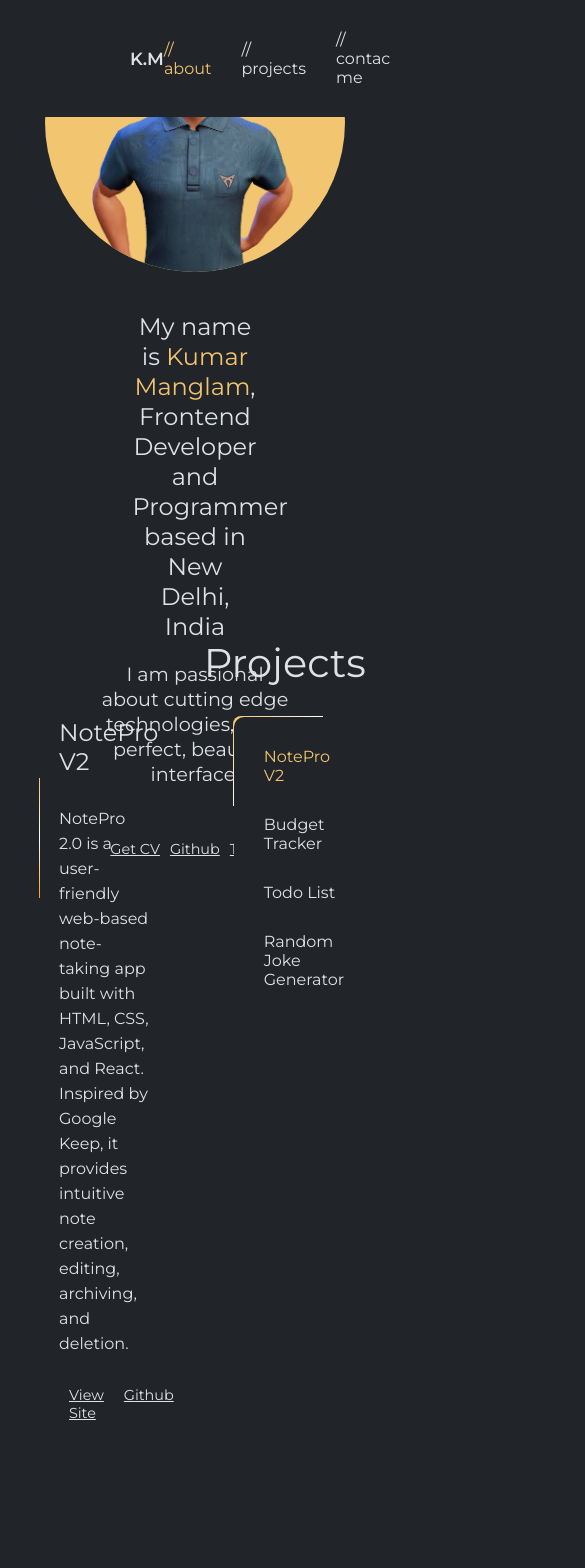
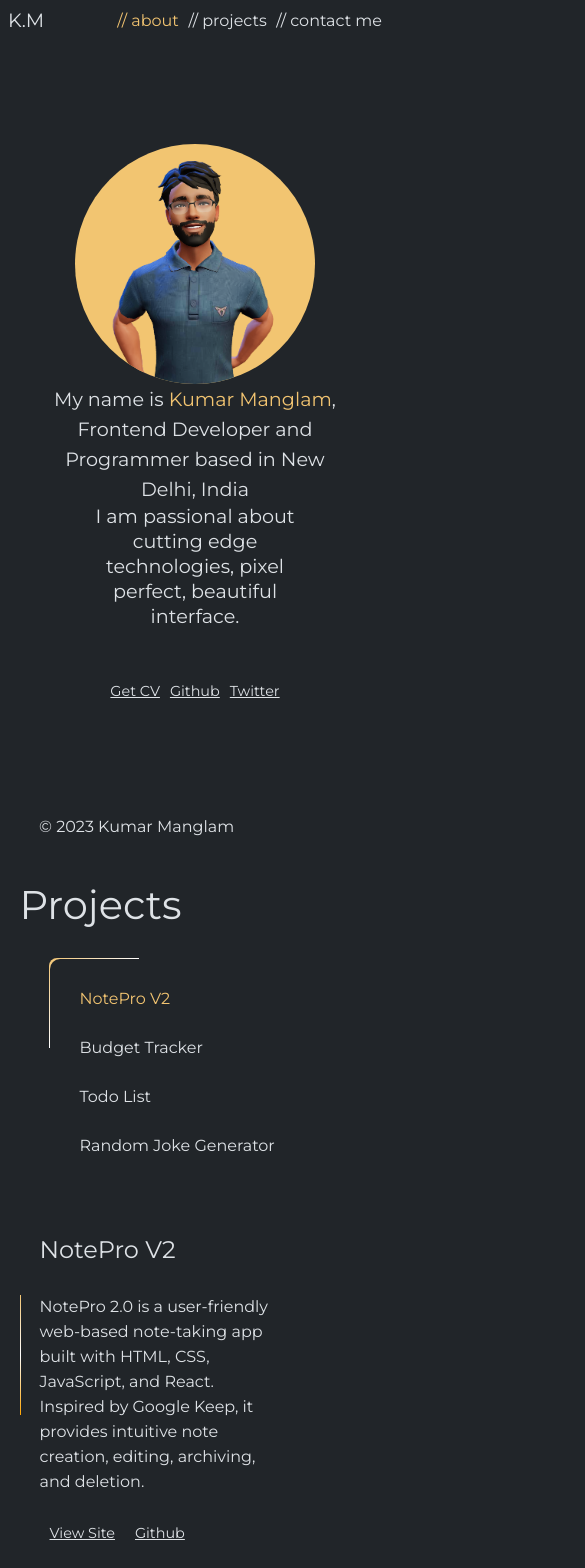
Before and after one commit to kumarmanglam/portfoliov1, a React (Create React App) app: page / in a window 390 px wide. Shown: the top 1568 px of the page, 585 px wide, since content can reach past the window. Built offline with nearby package versions, Linux system fonts and the light colour scheme.

Commit message:
made responsive on mobile

```diff
--- a/src/assets/styles/contact.scss
+++ b/src/assets/styles/contact.scss
@@ -26,3 +26,8 @@
   width: min-content;
   margin: 20px auto;
 }
+
+.footer {
+  position: fixed;
+  bottom: 0.5rem;
+}
--- a/src/assets/styles/hero.scss
+++ b/src/assets/styles/hero.scss
@@ -2,9 +2,9 @@
   width: 80vw;
   margin-inline: auto;
   // border: 1px solid red;
-  height: calc(94vh - 101px);
   display: flex;
   align-items: center;
+  padding-bottom: 2rem;
 }
 
 // .intro {
@@ -20,23 +20,12 @@
   align-items: center;
 }
 .Hero-wrapper {
-  flex-basis: 50%;
   display: flex;
   position: relative;
   justify-content: center;
 }
 .kumar {
   color: #f2c471;
-}
-.wrap-code {
-  position: absolute;
-  width: 500px;
-  height: 300px;
-  & img {
-    background-position: cover;
-    width: 100%;
-    height: 100%;
-  }
 }
 .intro {
   font-size: 1.5rem;
@@ -48,7 +37,6 @@
   width: 300px;
   height: 300px;
   border-radius: 50%;
-  margin: 20px 0;
   background-color: #f2c571;
   margin-top: 5%;
 }
@@ -100,37 +88,7 @@
 .bottom {
   animation: 5s linear 1s infinite alternate bottomAni;
 }
-@keyframes bottomAni {
-  0% {
-    top: 60px;
-    transform: translateZ(150px);
-  }
-  50% {
-    top: -100px;
-  }
-  100% {
-    filter: blur(0);
-    // transform: scale(1.1);
-    top: 60px;
-  }
-}
-.css-code {
-  top: -100px;
-  animation: 5s linear 5s infinite alternate css;
-}
-@keyframes css {
-  0% {
-    z-index: 5;
-    opacity: 0;
-    top: -50px;
-    transition: translate(100%, 25%);
-  }
-  100% {
-    z-index: 10;
-    transition: translate(0, 75%);
-    opacity: 0.9;
-  }
-}
+
 .html-code {
   top: 20px;
   animation: 0.3s linear 2s html;
@@ -160,3 +118,20 @@
     transform: rotate(0deg);
   }
 }
+@media screen and (max-width: 800px) {
+  .Hero {
+    width: 90vw;
+  }
+  .memoji {
+    width: 240px;
+    height: 240px;
+  }
+  .intro {
+    width: 90%;
+  }
+  .intro-bio {
+    margin: 0;
+    font-size: 1.2rem;
+    width: 100%;
+  }
+}
--- a/src/assets/styles/navigation.scss
+++ b/src/assets/styles/navigation.scss
@@ -2,12 +2,9 @@
   display: flex;
   justify-content: space-between;
   align-items: center;
-  padding: 30px 130px;
-  margin-inline: auto;
-  scroll-behavior: smooth;
+  padding: 2rem 7.5rem;
   position: fixed;
   width: 100%;
-  overflow: hidden;
   top: 0;
   background-color: #212529;
   z-index: 50;
@@ -18,13 +15,11 @@
   justify-content: center;
   align-items: center;
   gap: 30px;
-  scroll-behavior: smooth;
 }
 .tab-link {
   text-decoration: none;
   list-style: none;
   color: #dee2e6;
-  scroll-behavior: smooth;
 }
 .active {
   color: #f2c471;
@@ -35,7 +30,23 @@
 .tab:hover {
   text-shadow: 1px 1px 5px #f2c471;
 }
-
 .nav-name {
   font-size: 2.5rem;
 }
+.km {
+  text-decoration: none;
+  font-size: 1.2rem;
+}
+@media screen and (max-width: 800px) {
+  .navigation {
+    padding: 0.5rem 2rem;
+  }
+}
+@media screen and (max-width: 500px) {
+  .navigation {
+    padding: 0.5rem;
+  }
+  .tabs {
+    gap: 0.6rem;
+  }
+}
--- a/src/assets/styles/project.scss
+++ b/src/assets/styles/project.scss
@@ -1,14 +1,15 @@
 .project {
-  height: 80vh;
   width: 80%;
-  margin: 0 auto;
+  margin: 5rem auto;
   display: flex;
   align-items: center;
-  margin-bottom: 300px;
 }
 .wrapper {
   width: 100%;
   display: flex;
+}
+.project-main-display {
+  flex-basis: 65%;
 }
 .project-main {
   position: relative;
@@ -128,3 +129,14 @@
   transition: all 0.3s ease-in-out;
   letter-spacing: 1px;
 }
+
+@media screen and (max-width: 800px) {
+  .project {
+    padding-top: 4rem;
+    width: 90vw;
+  }
+  .wrapper {
+    display: flex;
+    flex-direction: column-reverse;
+  }
+}
--- a/src/assets/styles/skills.scss
+++ b/src/assets/styles/skills.scss
@@ -1,6 +1,6 @@
 .skills {
   width: 80vw;
-  margin: 0 auto;
+  margin: 5rem auto;
 }
 .skills-head {
   margin: 50px 0;
@@ -11,6 +11,17 @@
 }
 .skill-stack {
   display: flex;
+  flex-wrap: wrap;
   gap: 25px;
   color: #adb5bd;
 }
+@media screen and (max-width: 800px) {
+  .skills {
+    width: 90vw;
+  }
+  .email {
+    width: fit-content;
+    font-size: 0.7rem;
+    padding: 10px;
+  }
+}
--- a/src/components/Contact/index.js
+++ b/src/components/Contact/index.js
@@ -3,6 +3,7 @@ import Text from "../core/Text";
 import Icon from "../core/icon";
 
 function Contact() {
+  const date = new Date().getFullYear();
   return (
     <section className="contact" id="contactMe">
       <div className="tagline">
@@ -16,6 +17,7 @@ function Contact() {
       <div className="email">
         <Text label="kumarmanglamemail@gmail.com" />
       </div>
+      <div className="footer">© {date} Kumar Manglam</div>
     </section>
   );
 }
--- a/src/components/Navigation/index.js
+++ b/src/components/Navigation/index.js
@@ -29,7 +29,9 @@ function Navigation() {
   return (
     <div className="navigation">
       <div>
-        <Text size="large" label="K.M" />
+        <a href="#about" className="anchor km">
+          K.M
+        </a>
       </div>
       <div className="tabs">
         {data.tabs.map((item, index) => (
--- a/src/components/Projects/index.js
+++ b/src/components/Projects/index.js
@@ -10,6 +10,7 @@ function Projects() {
   return (
     <section className="project" id="projects">
       <div className="wrapper">
+        <div className="project-main-display">
           {data.projects?.map((item, index) => (
             <div
               className={`project-display ${
@@ -31,6 +32,8 @@ function Projects() {
               </div>
             </div>
           ))}
+        </div>
+
         <div className="project-Nav">
           <p className="project-heading">Projects</p>
           <div className="project-list">
--- a/src/index.scss
+++ b/src/index.scss
@@ -6,6 +6,7 @@
 }
 html {
   scroll-behavior: smooth;
+  scroll-padding-top: 80px;
 }
 body {
   font-family: "Montserrat", sans-serif;
@@ -14,7 +15,11 @@ body {
   overflow-y: scroll;
   scroll-snap-type: y mandatory;
 }
-
+@media screen and (max-width: 800px) {
+  html {
+    scroll-padding-top: 0;
+  }
+}
 @import url("./assets/styles/common.scss");
 @import url("./assets/styles/text.scss");
 @import url("./assets/styles/navigation.scss");
```
Lines whose indentation alone changed are shown as unchanged.
